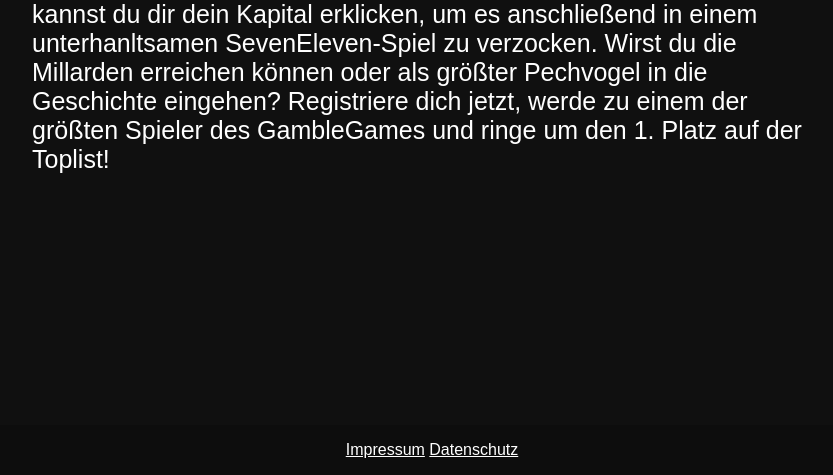
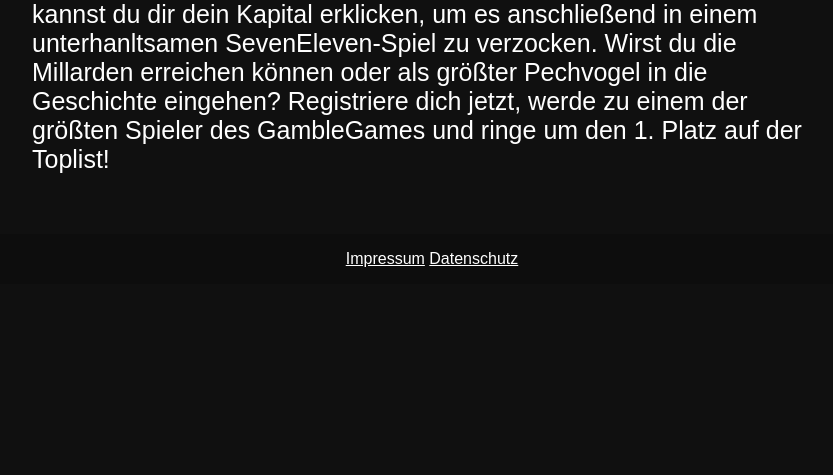
Before and after one commit to SpyrexDE/GambleGame, a PHP site: page /index.php in a window 1280 px wide. Shown: the part 325-800 px from the top of the page, without its empty margins (208-1041 px from the left). Run offline with PHP 8.4, Linux system fonts and the light colour scheme.

Commit message:
Update styles.css

```diff
--- a/styles.css
+++ b/styles.css
@@ -5,7 +5,6 @@
 }
 
 .footer {
-  position: absolute;
   right: 0;
   bottom: 0;
   left: 0;
@@ -319,6 +318,7 @@
   max-width: 800px;
   margin: auto;
   margin-top: 160px;
+  margin-bottom: 60px;
 }
 
 .section{
```
